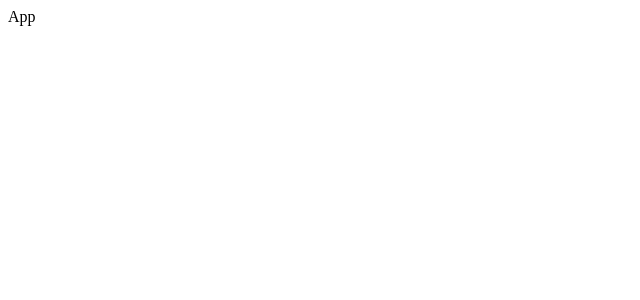
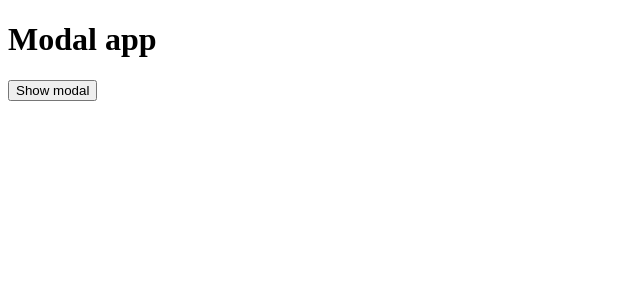
Before and after one commit to chrisvasqm/react-modal, a React (Vite) app: page / in a window 1280 px wide. Shown: the top 300 px of the page, without its empty margins (0-640 px from the left). Built offline with nearby package versions, Linux system fonts and the light colour scheme.

Commit message:
Show alert

```diff
--- a/src/App.tsx
+++ b/src/App.tsx
@@ -1,7 +1,18 @@
 function App() {
+
+  function handleSubmit() {
+    alert("submitted");
+  }
+
   return (
     <div>
-      App
+      <h1>
+        Modal app
+      </h1>
+
+      <form onSubmit={handleSubmit}>
+        <button type="submit">Show modal</button>
+      </form>
     </div>
   )
 }
```
